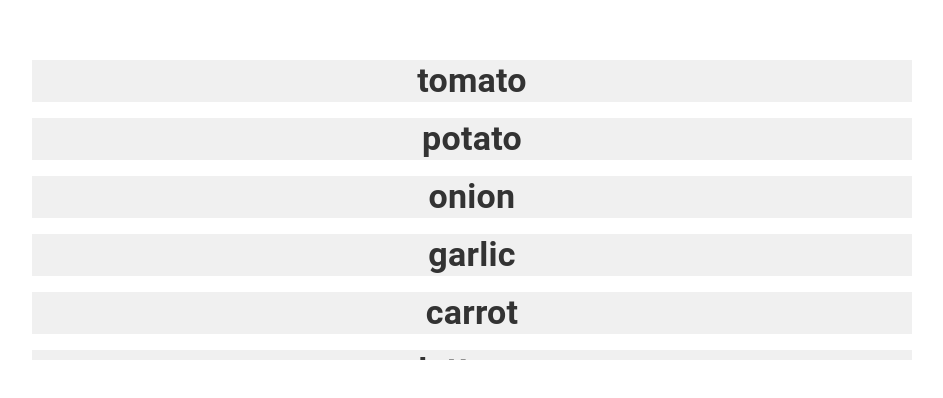
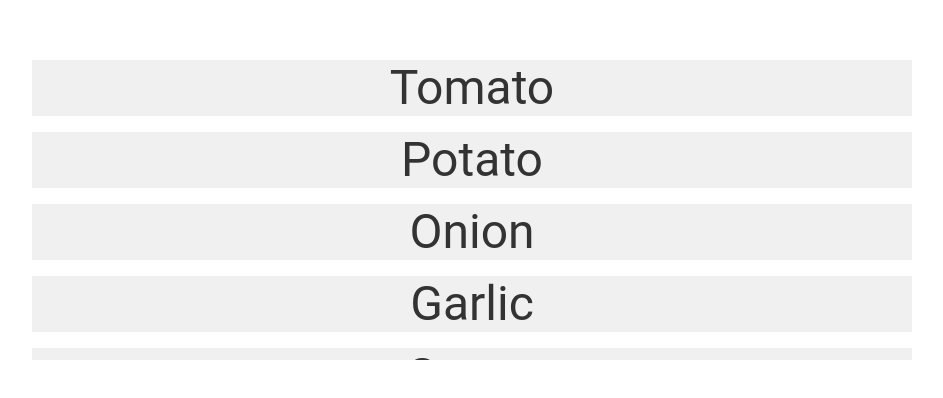
Before and after one commit to Steven-Ou/pantry, a Next.js app: page / in a window 1280 px wide. Shown: the part 190-588 px from the top of the page, without its empty margins (168-1111 px from the left). Built offline with nearby package versions, Linux system fonts and the light colour scheme.

Commit message:
Decorating the stack

```diff
--- a/app/page.js
+++ b/app/page.js
@@ -23,13 +23,11 @@ export default function Home() {
             alignItems={'center'}
             bgcolor={'#f0f0f0'}
           >
-            <Typography
-            variant={'h4'}
-            color={'#333'}
-            textAlign={'center'}
-            fontWeight={'bold'}
-            >
-              {i}
+            <Typography variant={'h3'} color={'#333'} textAlign={'center'} >
+              {
+                // Capitalize the first letter of the item
+                i.charAt(0).toUpperCase()+ i.slice(1)
+              }
             </Typography>
           </Box>
         ))}
```
